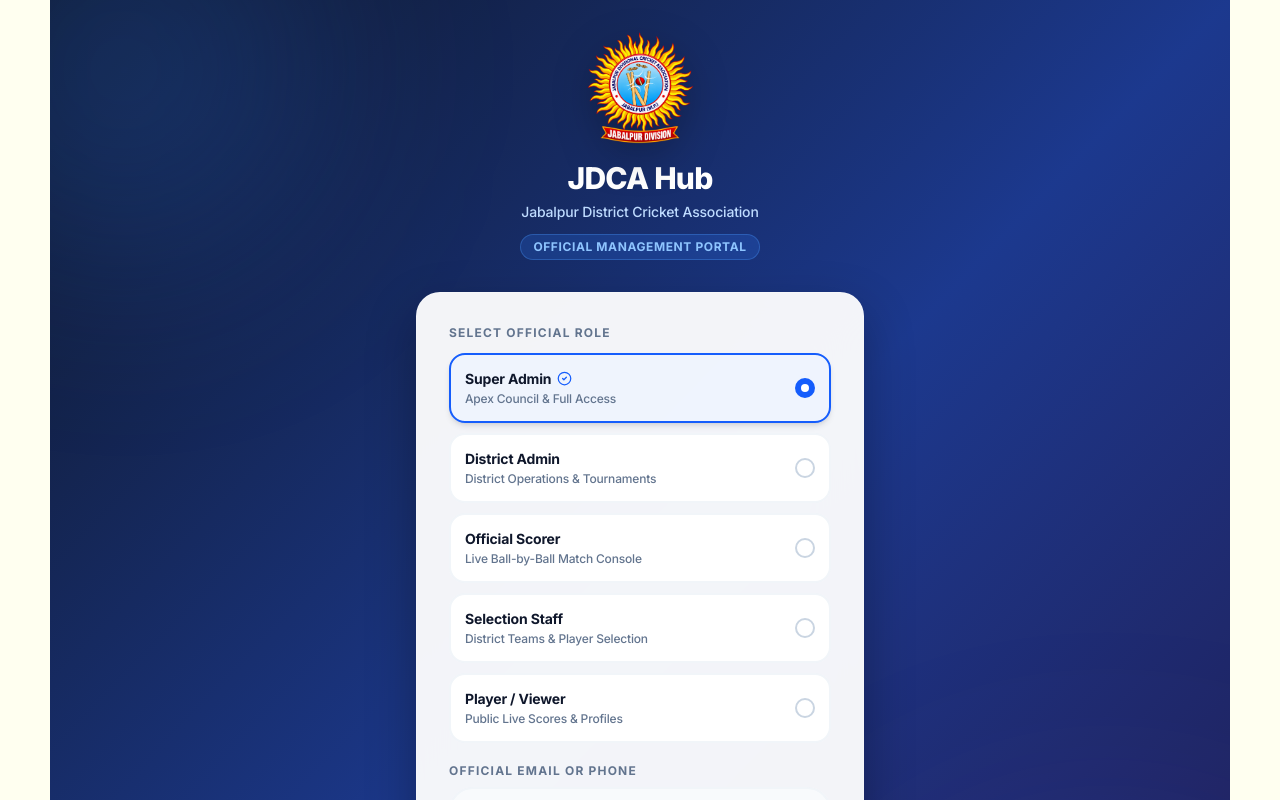
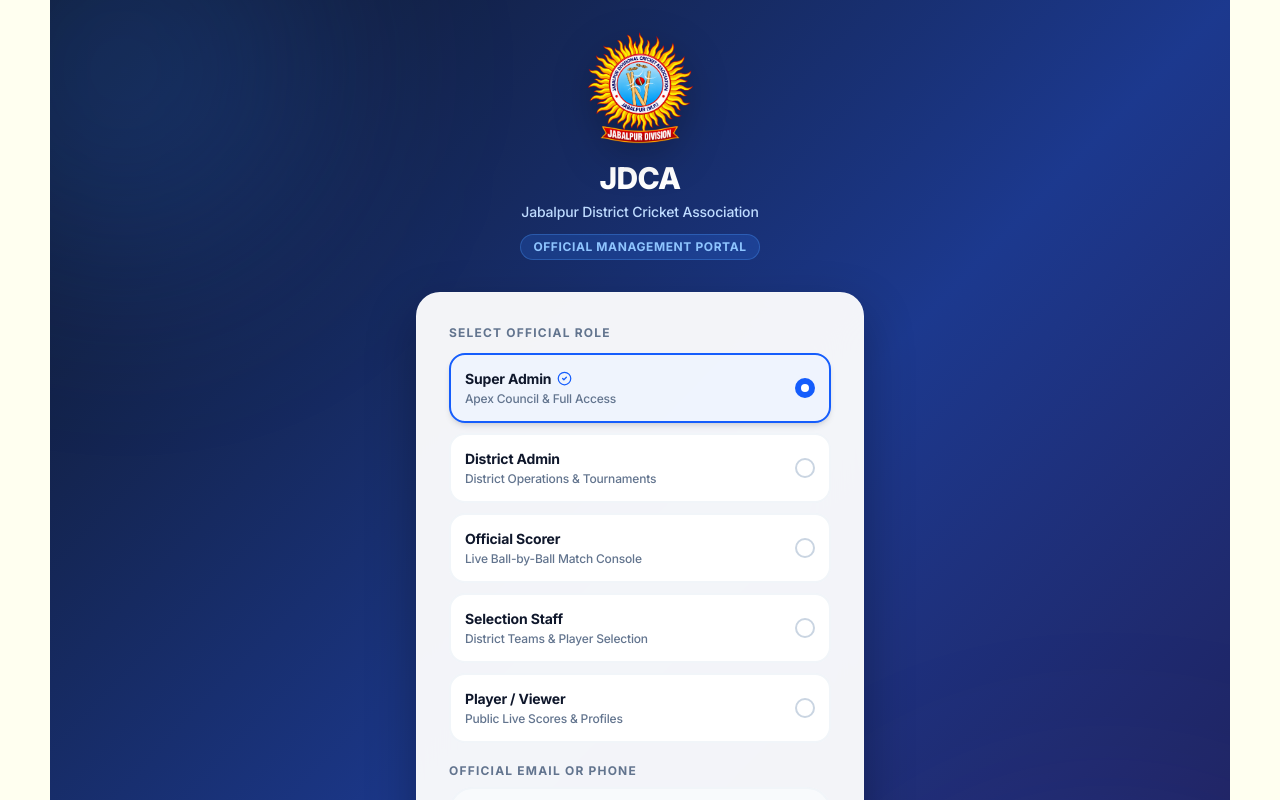
Before and after one commit to Ayushbaroliya/jdca, a React (Vite) app: page / in a window 1280 px wide. Shown: the top 800 px of the page. Built offline with nearby package versions, Linux system fonts and the light colour scheme; no server answers; the database is empty; what @cloudinary/url-gen would draw is missing.

Commit message:
style: remove the word Hub from login screen

```diff
--- a/src/components/screens/AuthScreen.jsx
+++ b/src/components/screens/AuthScreen.jsx
@@ -139,7 +139,7 @@
             transition={{ delay: 0.1 }}
             className="text-2xl sm:text-3xl font-black text-white tracking-tight leading-tight"
           >
-            JDCA Hub
+            JDCA
           </motion.h1>
           <motion.p
             initial={{ y: 10, opacity: 0 }}
```
